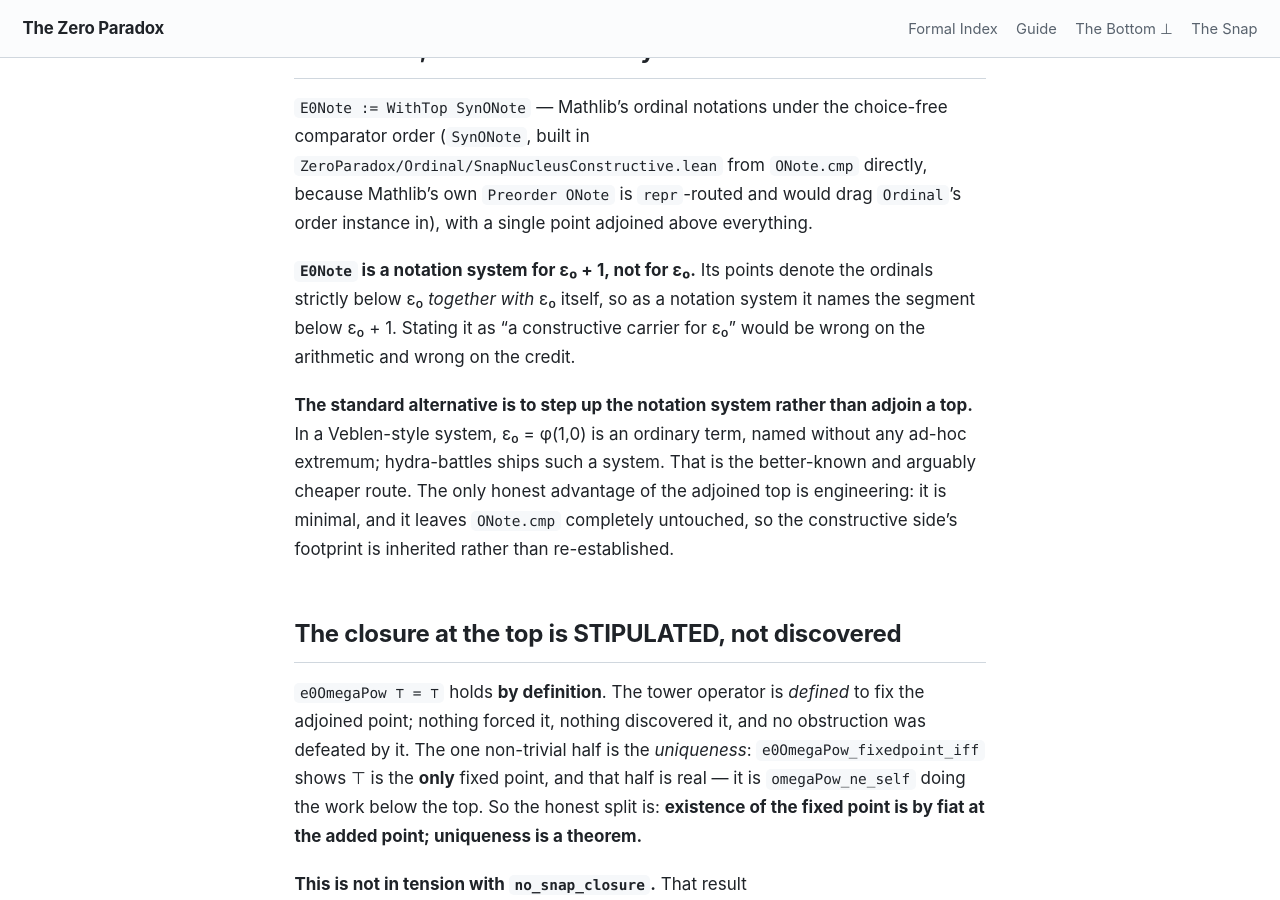
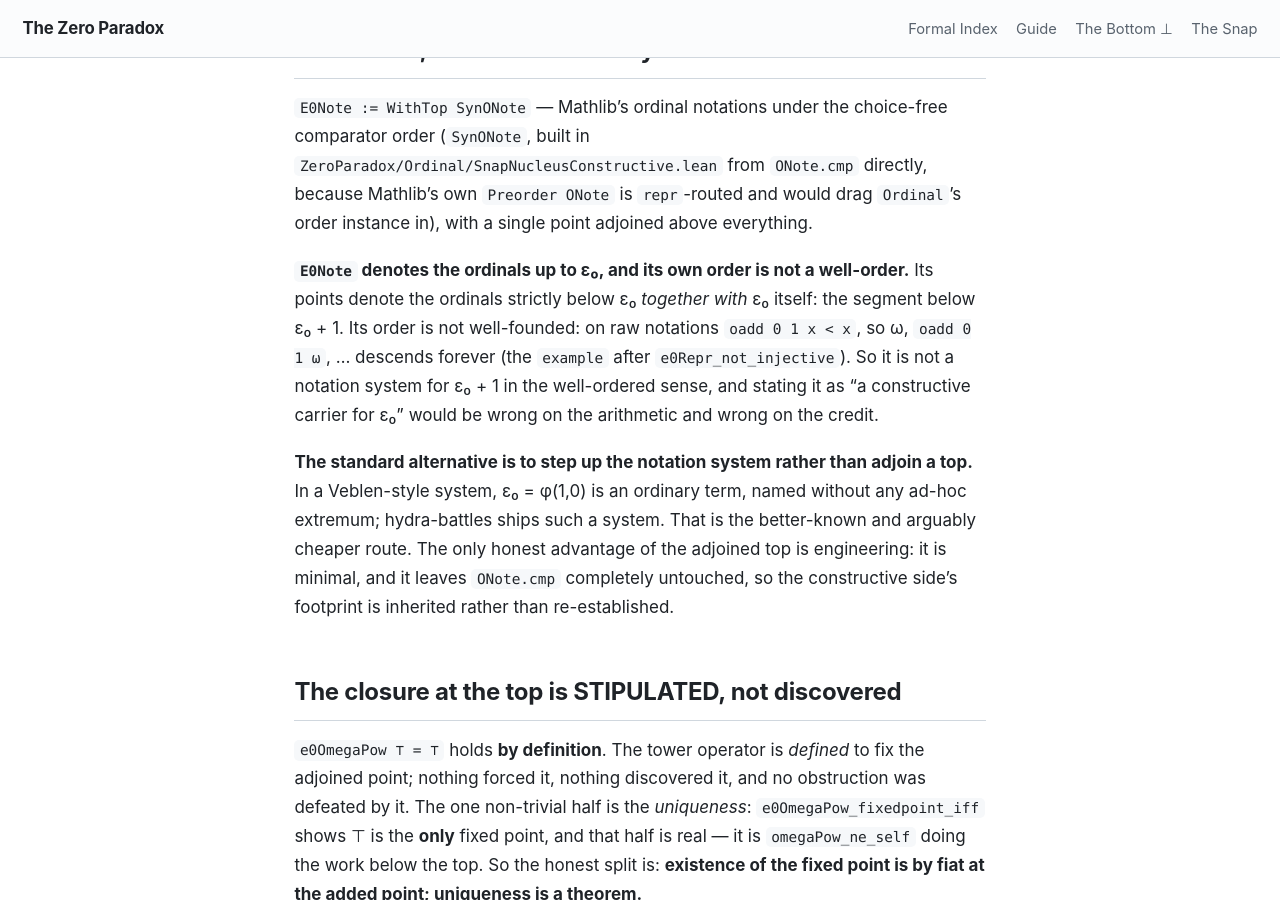
Before and after one commit to timbrigham/ZeroParadox, a Jekyll site: the page built from ZeroParadox/Ordinal/PricedInterface.md, in a window 1280 px wide and 900 px high, scrolled down 2943 px. Built offline with Jekyll 4.4.1, drawn with Linux system fonts in a browser that asks for light colours; our own code applies the rules of GitHub Pages for plain Markdown files; some of the changed text lies outside the part shown.

Commit message:
PricedInterface: E0Note is not well-founded, so not an ON_plus instance
Adversary gateMD2 round 2, PRIC-NOT-WF-1 (BEDROCK). On raw notations the
comparator order has oadd 0 1 x < x, so omega, oadd 0 1 omega, ... descends
forever. New anonymous example `¬ WellFoundedLT E0Note`. The carrier has
ON_plus's shape, is not an instance of it, and denotes the ordinals up to
eps0 without being a notation system for eps0 + 1 in the well-ordered sense.
Title in the .lean header and MANIFEST changed to match.

Not touched here, owed: scripts/build_zpn.py (ZP-N PDF repeats both claims;
needs a version bump, rebuild and register.md), SnapNucleusConstructive.md,
ssot.json reason strings.

Co-Authored-By: Claude Opus 5.5 (1M context) <noreply@anthropic.com>
Claude-Session: https://claude.ai/code/session_01M7PxaZmdYwacRczCRPuVWC

```diff
--- a/ZeroParadox/Ordinal/PricedInterface.md
+++ b/ZeroParadox/Ordinal/PricedInterface.md
@@ -88,8 +88,10 @@ measurement of the interface, not a verdict on any particular proof's essential
 because Mathlib's own `Preorder ONote` is `repr`-routed and would drag `Ordinal`'s order instance in),
 with a single point adjoined above everything.
 
-**`E0Note` is a notation system for ε₀ + 1, not for ε₀.** Its points denote the ordinals strictly below
-ε₀ *together with* ε₀ itself, so as a notation system it names the segment below ε₀ + 1. Stating it as
+**`E0Note` denotes the ordinals up to ε₀, and its own order is not a well-order.** Its points denote the
+ordinals strictly below ε₀ *together with* ε₀ itself: the segment below ε₀ + 1. Its order is not well-founded:
+on raw notations `oadd 0 1 x < x`, so ω, `oadd 0 1 ω`, … descends forever (the `example` after
+`e0Repr_not_injective`). So it is not a notation system for ε₀ + 1 in the well-ordered sense, and stating it as
 "a constructive carrier for ε₀" would be wrong on the arithmetic and wrong on the credit.
 
 **The standard alternative is to step up the notation system rather than adjoin a top.** In a
@@ -158,11 +160,11 @@ that it is *stated as a price* on a specific named map, rather than left as a ge
   notation systems** — `t := (A + B)`, everything in `A` below everything in `B`, with the comparator
   `compare_plus`, its correctness `plus_comp`, well-foundedness `lt_wf`, the resulting instance
   `ON_plus`, and crucially `lt_eq_lt_dec` proving that **decidability of comparison is preserved,
-  generically**. `E0Note` is that construction instantiated with a one-point right summand. Castéran
-  does not name the `+1` case separately, but the construction and the decidability-preservation lemma
-  are his, and they are more general than what is used here. The abstraction being instantiated,
-  `Class ON` (`ON_Generic.v`) — a well-founded ordered datatype with a comparison function — is
-  published. Mathlib's `WithBot`/`WithTop` decidability and lattice instances
+  generically**. `E0Note` has that construction's shape with a one-point right summand, and is not an instance of it:
+  `ON_plus` sums two `ON`s, and `SynONote` is not one, because its order is not well-founded (above), so
+  `lt_wf` does not transfer. The decidability-preservation idea is his and is what `WithTop` repeats. The
+  abstraction `ON_plus` is stated over, `Class ON` (`ON_Generic.v`) — a well-founded ordered datatype
+  with a comparison function — is published. Mathlib's `WithBot`/`WithTop` decidability and lattice instances
   (`Mathlib/Order/WithBot.lean`) are the same move at instance level, and are what `PricedInterface.lean` actually
   calls.
 * **The map.** The canonical name for "a notation system correctly denotes into a classical ordinal"
```
Also changed, not shown: other parts of ZeroParadox/Ordinal/PricedInterface.md (+1 -1 lines), ZeroParadox/MANIFEST.md (+1 -1 lines), 1 other file.
